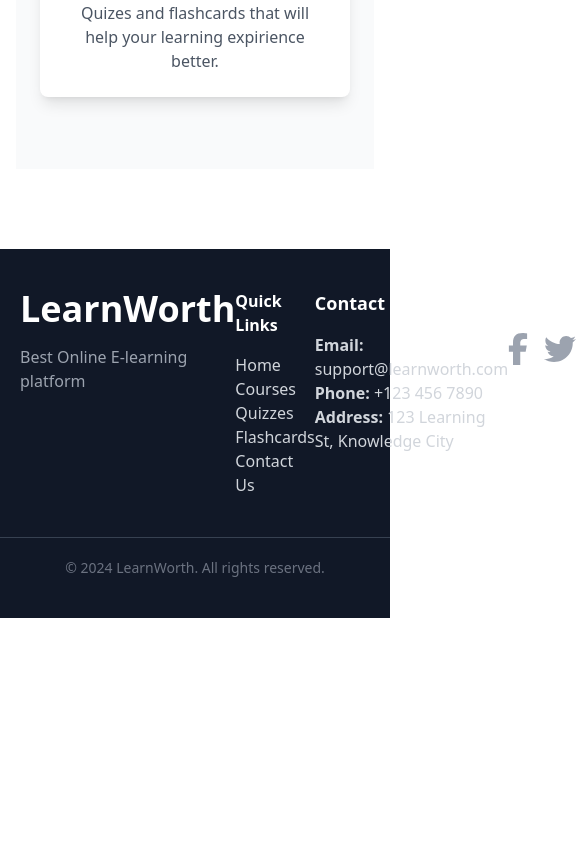
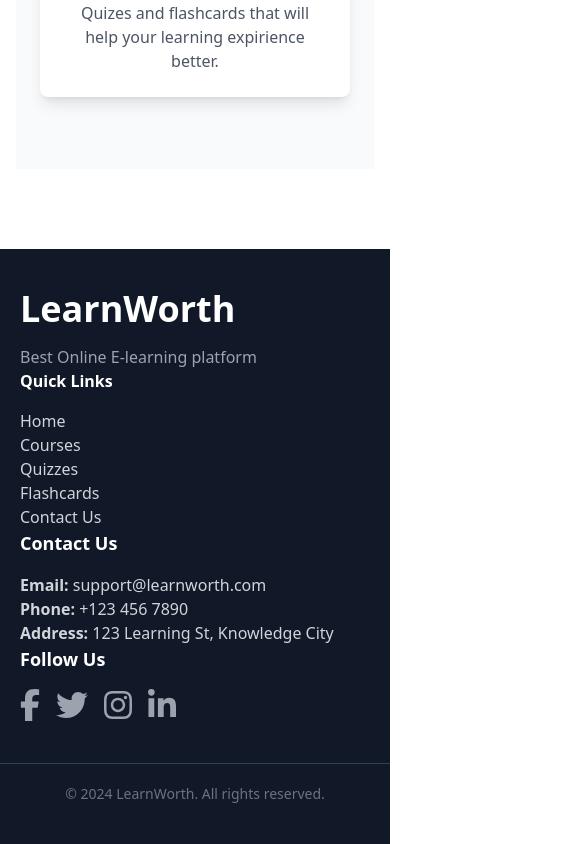
Before and after one commit to KvnKl007/LearnWorth, a React (Vite) app in the folder learn-worth/: page / in a window 390 px wide. Shown: the part 4631-5475 px from the top of the page, 585 px wide, since content can reach past the window. Before the commit the page ends 5249 px from the top, so only its background shows below. Built offline with nearby package versions, Linux system fonts and the light colour scheme; no server answers; a web font is replaced by a local one.

Commit message:
footer adjustment

```diff
--- a/learn-worth/src/components/Footer.jsx
+++ b/learn-worth/src/components/Footer.jsx
@@ -8,7 +8,7 @@ const Footer = () => {
     return (
         <>
             <footer className="bg-gray-900 text-gray-300 py-10 relative">
-                <div className="container md:flex justify-evenly flex px-5">
+                <div className="container md:flex justify-evenly px-5">
 
                     {/* About Us Section */}
                     <div>
```
